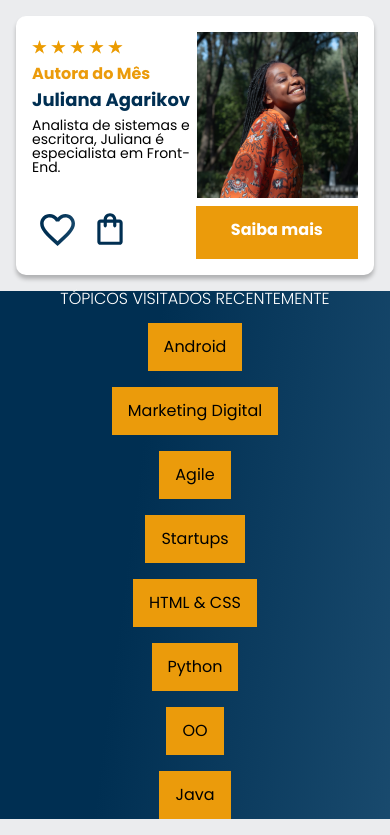
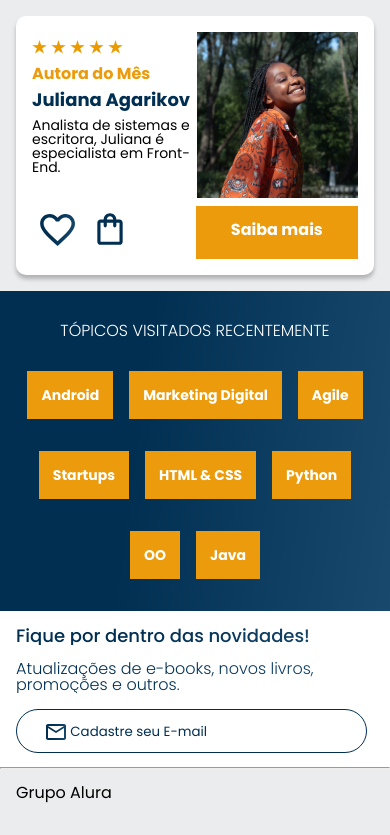
Before and after one commit to filipe-csilva/AluraBooks, a plain HTML site: page index.html in a window 390 px wide. Shown: the part 1097-1932 px from the top of the page. Drawn offline with nearby package versions, Linux system fonts and the light colour scheme.

Commit message:
fim do desenvolvimento mobile

```diff
--- a/index.html
+++ b/index.html
@@ -129,30 +129,28 @@
     <section class="topicos">
         <h2 class="topicos__titulo">TÓPICOS VISITADOS RECENTEMENTE</h2>
         <ul class="topicos__lista">
-            <li class="topicos__item">Android</li>
-        </ul>
-        <ul class="topicos__lista">
-            <li class="topicos__item">Marketing Digital</li>
-        </ul>
-        <ul class="topicos__lista">
-            <li class="topicos__item">Agile</li>
-        </ul>
-        <ul class="topicos__lista">
-            <li class="topicos__item">Startups</li>
-        </ul>
-        <ul class="topicos__lista">
-            <li class="topicos__item">HTML & CSS</li>
-        </ul>
-        <ul class="topicos__lista">
-            <li class="topicos__item">Python</li>
-        </ul>
-        <ul class="topicos__lista">
-            <li class="topicos__item">OO</li>
-        </ul>
-        <ul class="topicos__lista">
-            <li class="topicos__item">Java</li>
+            <li class="topicos__item"><a href="" class="topicos__link">Android</a></li>
+            <li class="topicos__item"><a href="" class="topicos__link">Marketing Digital</a></li>
+            <li class="topicos__item"><a href="" class="topicos__link">Agile</a></li>
+            <li class="topicos__item"><a href="" class="topicos__link">Startups</a></li>
+            <li class="topicos__item"><a href="" class="topicos__link">HTML & CSS</a></li>
+            <li class="topicos__item"><a href="" class="topicos__link">Python</a></li>
+            <li class="topicos__item"><a href="" class="topicos__link">OO</a></li>
+            <li class="topicos__item"><a href="" class="topicos__link">Java</a></li>
         </ul>
     </section>
+
+    <section class="contato">
+        <h2 class="contato__titulo">Fique por dentro das novidades!</h2>
+        <p class="contato__texto">Atualizações de e-books, novos livros, promoções e outros.</p>
+        <input type="email" name="cadastroEmail" class="contato__email" id="cad_email" placeholder="Cadastre seu E-mail">
+    </section>
+
+    <hr/>
+
+    <footer class="final">
+        <p class="final__texto">Grupo Alura</p>
+    </footer>
 
     <script src="https://cdn.jsdelivr.net/npm/swiper@10/swiper-bundle.min.js"></script>
     <script src="./src/js/swiper.js"></script>
--- /dev/null
+++ b/src/css/contato.css
@@ -0,0 +1,39 @@
+.contato{
+    background-color: var(--cor-branca);
+    padding: 1em;
+}
+
+.contato__titulo,
+.contato__texto{
+    background: var(--cor-azul-gradiente);
+    -webkit-background-clip: text;
+    -webkit-text-fill-color: transparent;
+    background-clip: text;
+}
+
+.contato__titulo{
+    font-size: 18px;
+    font-weight: 500;
+}
+
+.contato__texto{
+    font-weight: 300;
+    margin: 1em 0;
+}
+
+.contato__email{
+    padding: 1em;
+    border: 1px solid var(--cor-azul);
+    border-radius: 24px;
+    width: 90%;
+}
+
+.contato__email::placeholder{
+    background-image: url('../imgs/Email.svg');
+    background-repeat: no-repeat;
+    align-items: center;
+    color: var(--cor-azul);
+    font-family: 'Poppins', sans-serif;
+    background-position: 1em;
+    padding-left: 3em;
+}
--- /dev/null
+++ b/src/css/footer.css
@@ -0,0 +1,8 @@
+hr{
+    margin-top: -2px;
+}
+
+.final__texto{
+    margin: 1em;
+    font-weight: 400;
+}
--- a/src/css/style.css
+++ b/src/css/style.css
@@ -2,6 +2,8 @@
 @import url("../css/banner.css");
 @import url("../css/carossel.css");
 @import url("../css/topicos.css");
+@import url("../css/contato.css");
+@import url("../css/footer.css");
 
 :root{
     --cor-de-fundo : #EBECEE;
--- a/src/css/topicos.css
+++ b/src/css/topicos.css
@@ -1,21 +1,29 @@
 .topicos{
     background: var(--cor-azul-gradiente);
     text-align: center;
+    padding: 1em 0;
 }
 
 .topicos__titulo{
+    color: var(--cor-branca);
     font-weight: 300;
-    color: var(--cor-branca);
+    padding: 1em 0;
 }
 
 .topicos__lista{
     display: flex;
+    justify-content: center;
     flex-wrap: wrap;
-    margin: 1em;
-    justify-content: center;
 }
 
 .topicos__item{
+    margin: 2em 0.5em;
+}
+
+.topicos__link{
     background: var(--cor-laranja);
     padding: 1em;
+    color: var(--cor-branca);
+    font-size: 14px;
+    font-weight: 700;
 }
```
